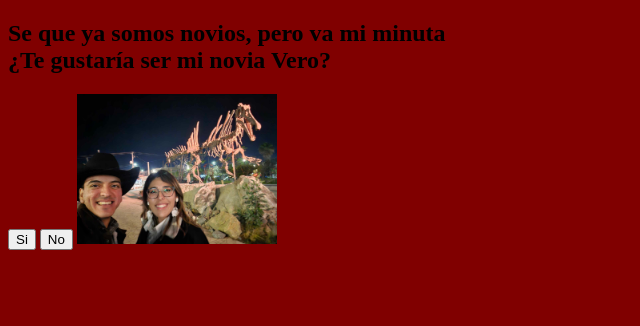
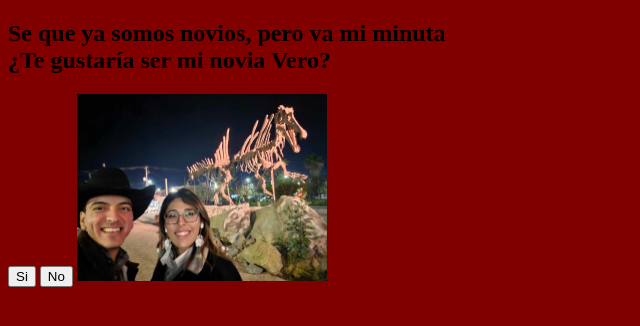
Before and after one commit to JorgeCasasEspino/Noviaa, a plain HTML site: page index.html in a window 1280 px wide. Shown: the whole page, without its empty margins (0-640 px from the left). Drawn offline with Linux system fonts and the light colour scheme.

Commit message:
Update index.html
cambio en tamaño de imagen

```diff
--- a/index.html
+++ b/index.html
@@ -33,7 +33,7 @@
     <h2>Se que ya somos novios, pero va mi minuta <br>¿Te gustaría ser mi novia Vero?  </h2>
     <input type="button" onclick="accionSiSeleccionaSi()" id="btnSi" value="Si"/>
     <input type="button" id="btnNo" onmouseover="moverElBotono()" value="No"/>
-    <img src="img/Veroyyo.jpg" width="200">
+    <img src="img/Veroyyo.jpg" width="250">
 
 </body>
 </html>
```
